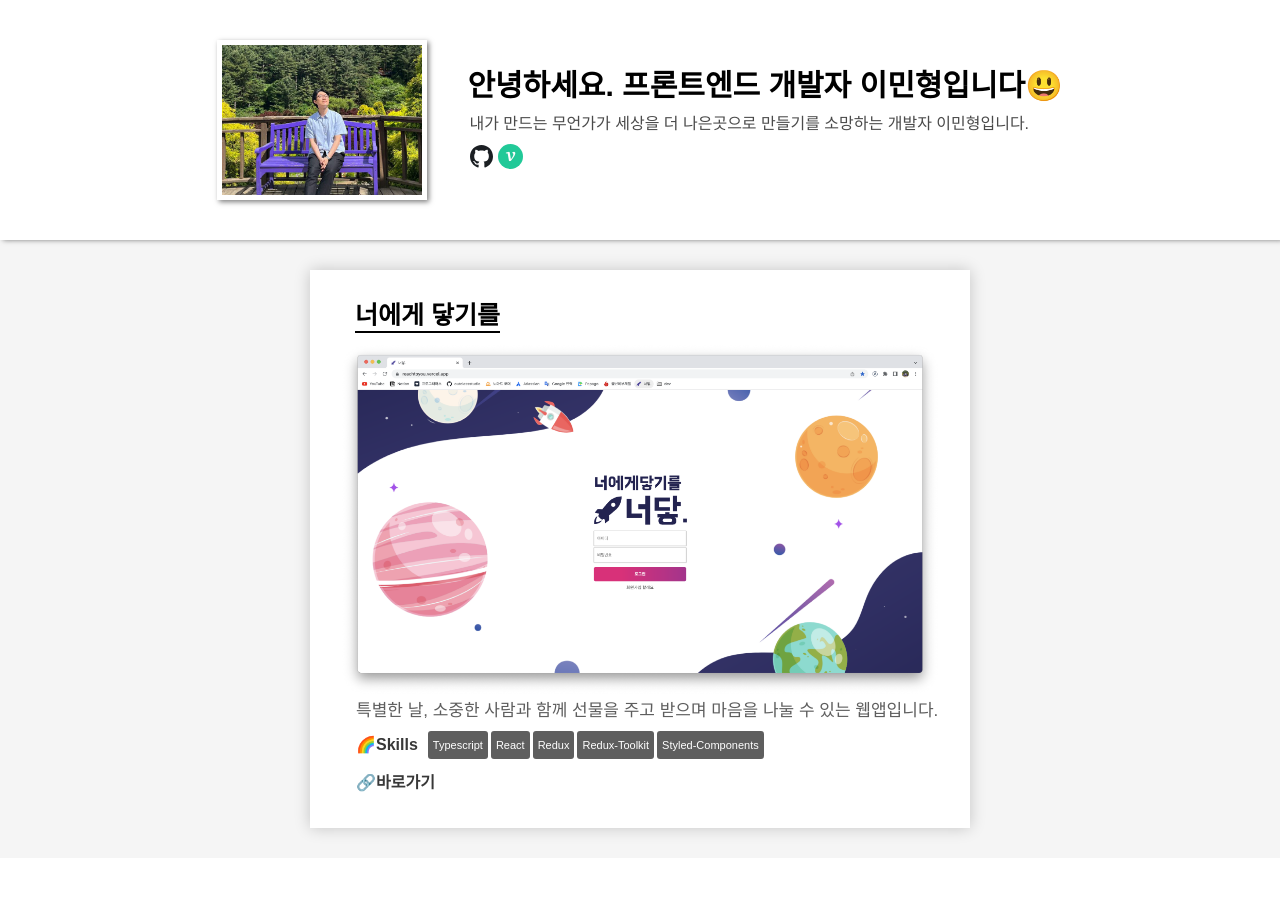
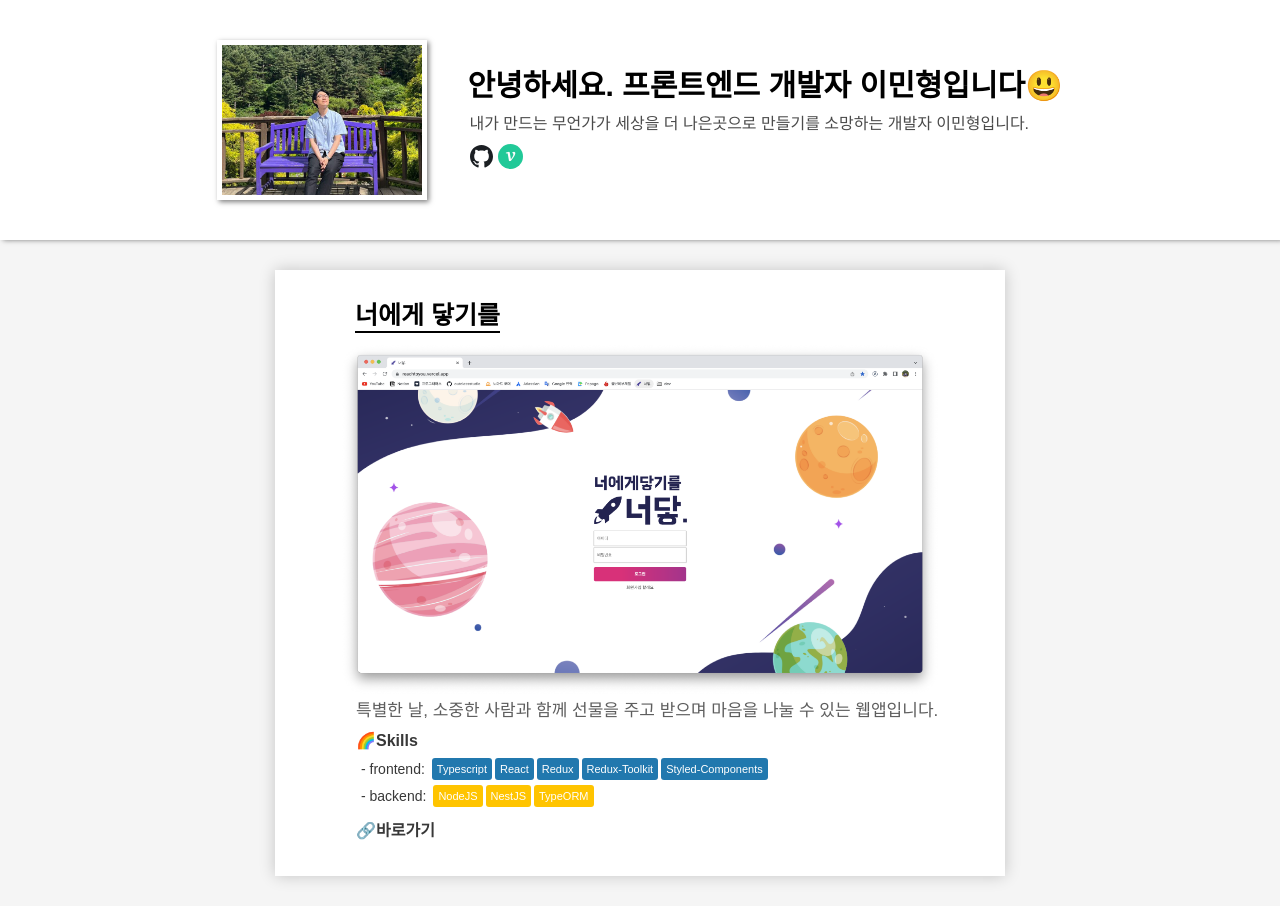
Before and after one commit to outclassstudio/my-portfolio, a React (Create React App) app: page /detail/1 in a window 1280 px wide. Before the commit the page ends 858 px from the top, so only its background shows below. Built offline with nearby package versions, Linux system fonts and the light colour scheme.

Commit message:
Fix: Portfolio detail design

```diff
--- a/src/pages/Detail.tsx
+++ b/src/pages/Detail.tsx
@@ -4,8 +4,7 @@ import { portfolioState } from "../recoil/State";
 import {
   FlexColumnDiv,
   FlexColumnDivCentered,
-  FlexDiv,
-  FlexDivCentered,
+  FlexDiv
 } from "../styles/utility.style";
 import Layout from "./Layout";
 
@@ -26,9 +25,20 @@ export default function Detail() {
           <Description>{portfolio.description}</Description>
           <SkillsWrapper>
             <NameTag>🌈Skills</NameTag>
-            {portfolio?.skills.frontend.map((skill: any, idx: number) => (
-              <Skill key={idx}>{skill}</Skill>
-            ))}
+            <SkillsSubWrapper>
+              <Category>- frontend:</Category>
+              {portfolio?.skills.frontend.map((skill: any, idx: number) => (
+                <Skill className="frontend" key={idx}>{skill}</Skill>
+              ))}
+            </SkillsSubWrapper>
+            {portfolio?.skills.backend.length > 0 &&
+              <SkillsSubWrapper>
+                <Category>- backend:</Category>
+                {portfolio?.skills.backend.map((skill: any, idx: number) => (
+                  <Skill className="backend" key={idx}>{skill}</Skill>
+                ))}
+              </SkillsSubWrapper>
+            }
           </SkillsWrapper>
           <Homepage onClick={() => window.open(portfolio.homepage)}>
             🔗바로가기
@@ -42,7 +52,7 @@ export default function Detail() {
 const PortfolioWrapper = styled(FlexColumnDivCentered)`
   width: 600px;
   background: white;
-  padding: 25px 30px 35px 30px;
+  padding: 25px 65px 35px 65px;
   margin-bottom: 30px;
   box-shadow: rgba(0, 0, 0, 0.2) 0px 0px 15px;
 `;
@@ -66,15 +76,24 @@ const Title = styled.span`
   font-weight: bold;
   border-bottom: 2px solid black;
 `;
-const SkillsWrapper = styled(FlexDiv)`
+const SkillsWrapper = styled(FlexColumnDiv)`
+  align-items: start;
+  white-space: pre;
+  gap: 5px;
+`;
+const SkillsSubWrapper = styled(FlexDiv)`
+  padding-left: 5px;
   align-items: center;
-  white-space: pre;
-  line-height: 18px;
-`;
+`
+const Category = styled.span`
+  font-size: 14px;
+  color: #383838;
+  margin-right: 7px;
+`
 const NameTag = styled.span`
-  margin-right: 10px;
   font-weight: bold;
   color: #383838;
+  margin-bottom: 3px;
 `;
 const Description = styled.div`
   word-break: break-all;
@@ -88,6 +107,13 @@ const Skill = styled.span`
   padding: 5px;
   border-radius: 3px;
   margin-right: 3px;
+
+  &.frontend {
+    background-color: #2178ae;
+  }
+  &.backend {
+    background-color: #ffc400;
+  }
 `;
 const Homepage = styled.div`
   font-weight: bold;
--- a/src/styles/global.style.ts
+++ b/src/styles/global.style.ts
@@ -1,4 +1,4 @@
-import styled, { createGlobalStyle } from "styled-components";
+import { createGlobalStyle } from "styled-components";
 
 export const GlobalStyle = createGlobalStyle`
 @font-face {
```
